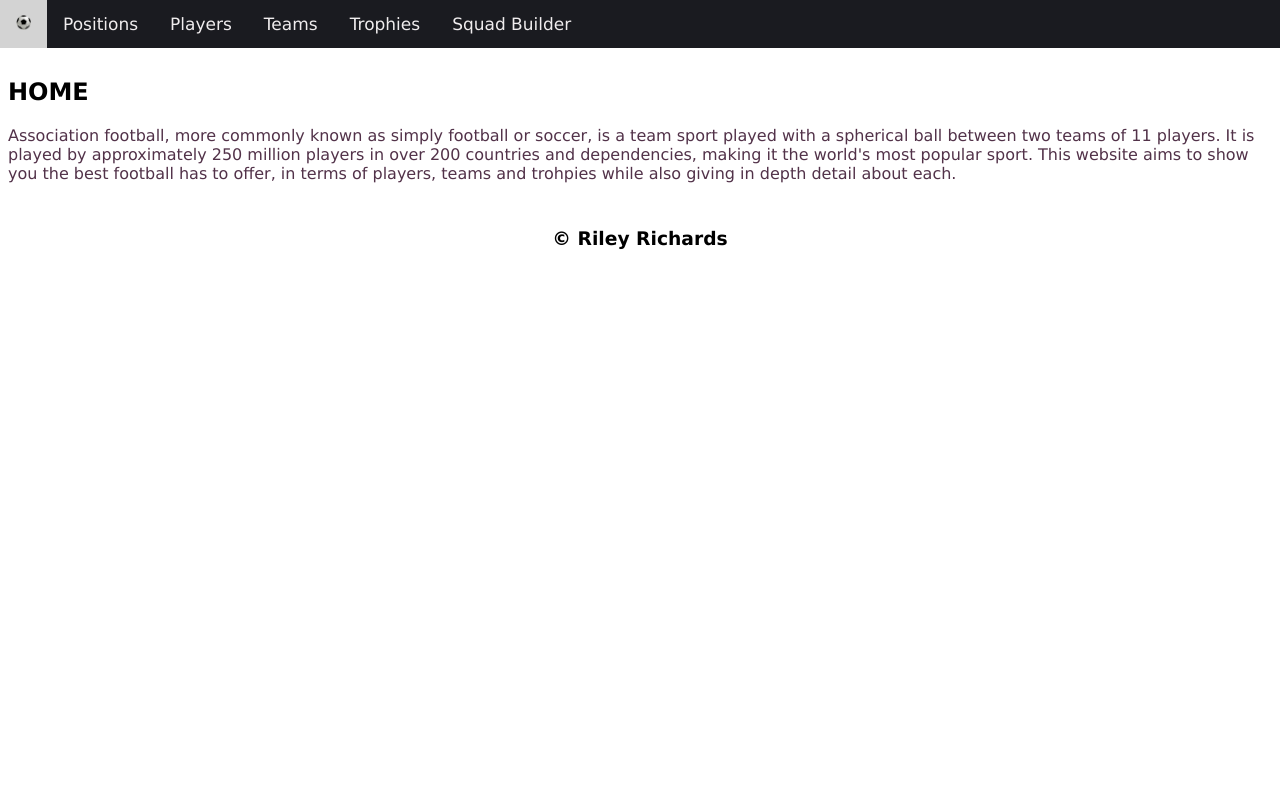
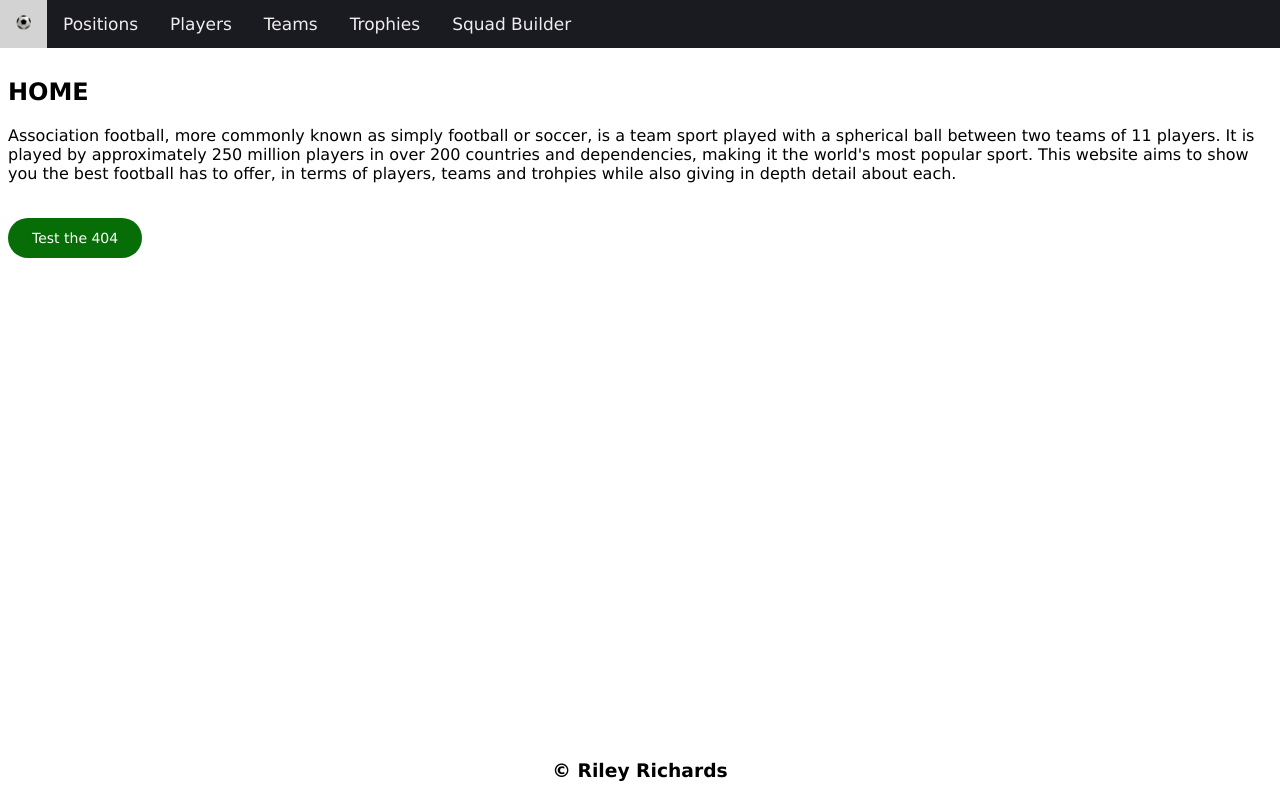
Before and after one commit to Riley-Richards/12DTP, a Flask app: page / in a window 1280 px wide. Run offline with Flask 2, Linux system fonts and the light colour scheme.

Commit message:
404 page

```diff
--- a/main.py
+++ b/main.py
@@ -78,6 +78,10 @@ def trophyid(id):
 def squadbuilder():
   return render_template('squad.html', title="Squadbuilder")
 
+@app.errorhandler(404)
+def page_not_found(e):
+    return render_template('error.html'), 404
+
 
 
 if __name__ == '__main__':
--- a/static/css/style.css
+++ b/static/css/style.css
@@ -39,13 +39,18 @@ body{
 
   }
   .footer {
-    vertical-align: text-bottom;
-    padding: 10px;
+    width: 100%;
+    margin: 0;
+    padding: 0;
+    bottom: 0;
+    left: 0;
+    right: 0;
+    position: fixed;
     text-align: center;
   }
 
   p {
-    color: #523249
+    color: black;
   }
 
   a {
@@ -187,19 +192,43 @@ body{
   left: 75%;
 }
 
-  .teamplayer{
+.teamplayer{
     list-style-type: none;
-  }
+}
 
-  .error body{
+.error{
     margin: 0;
     padding: 0;
     font-family: "montserrat", sans-serif;
-  }
-
-  .error{
     width: 100%;
     position: absolute;
-    top: 50%;
+    top: 20%;
+    text-align: center;
+}
 
-  }
+.error h1 {
+  font-size: 160px;
+  margin: 0;
+  font-weight: 900;
+  letter-spacing: 20px;
+}
+
+.error a{
+  text-decoration: none;
+  background: rgb(7, 110, 7);
+  color: white;
+  padding: 12px 24px;
+  display: inline-block;
+  border-radius: 25px;
+  font-size: 14px;
+}
+
+.test a{
+  text-decoration: none;
+  background: rgb(7, 110, 7);
+  color: white;
+  padding: 12px 24px;
+  display: inline-block;
+  border-radius: 25px;
+  font-size: 14px;
+}
--- a/templates/home.html
+++ b/templates/home.html
@@ -5,4 +5,11 @@
     Association football, more commonly known as simply football or soccer, is a team sport played with a spherical ball between two teams of 11 players. It is played by approximately 250 million players in over 200 countries and dependencies, making it the world's most popular sport.
     This website aims to show you the best football has to offer, in terms of players, teams and trohpies while also giving in depth detail about each.
 </p>
+
+<br>
+
+<div class = "test">
+    <a href ="/404page">Test the 404</a>
+</div>
+
 {%endblock%}
```
Also changed, not shown: templates/error.html (+5 -8 lines).
